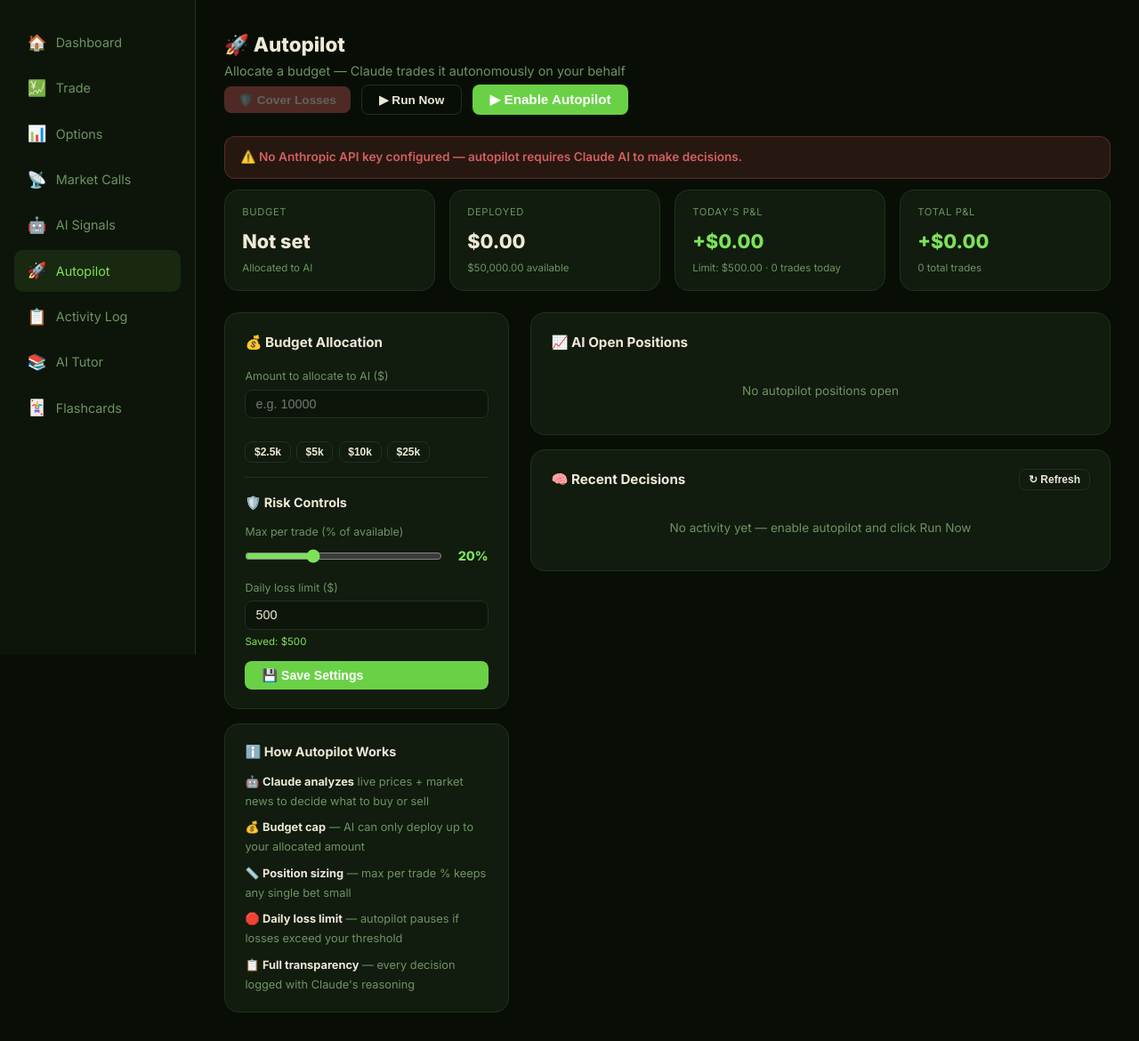
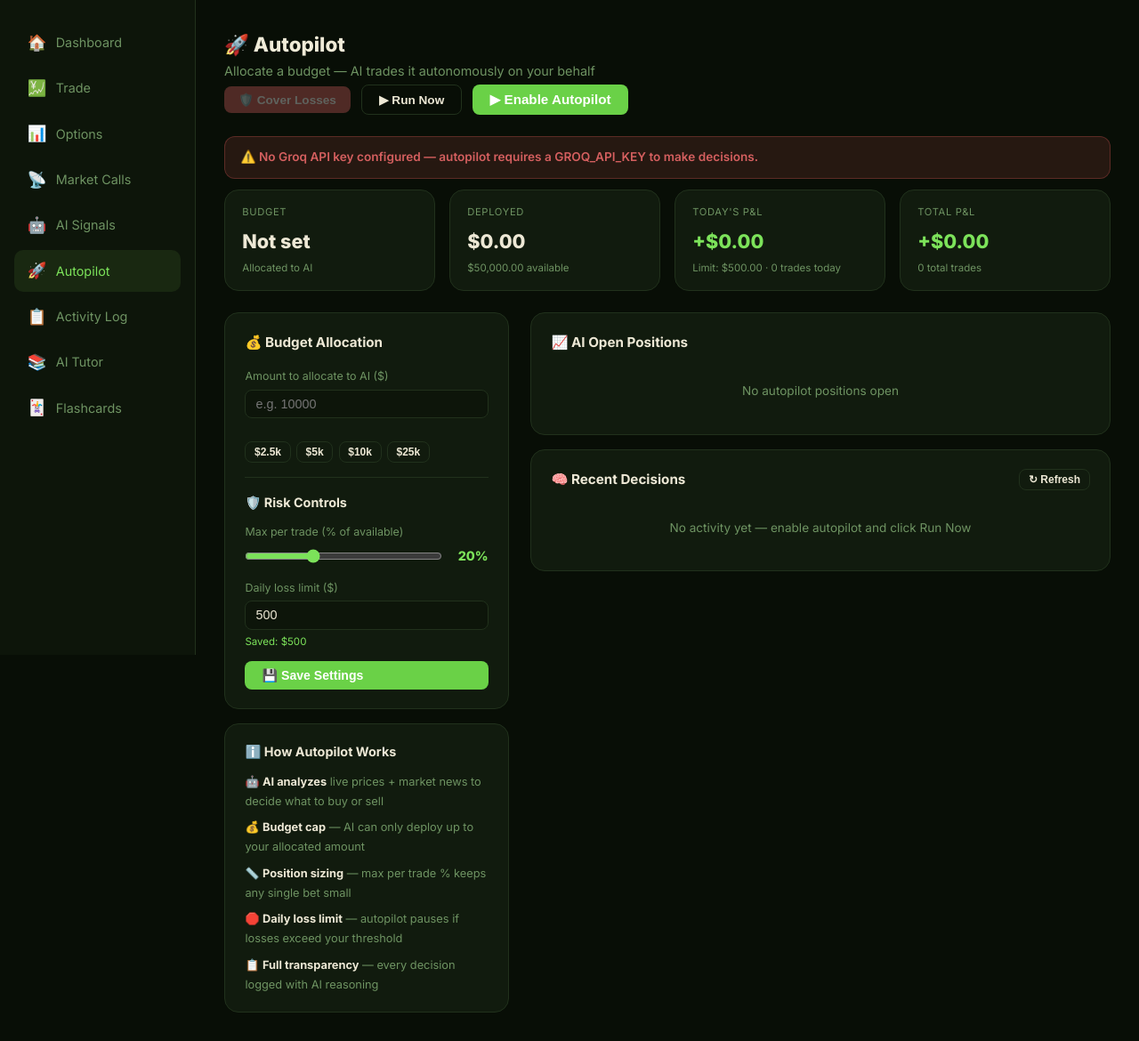
Before and after one commit to ritheeshkramakrishnan/mockfolio, a Flask app: page /autopilot in a window 1280 px wide. Shown: the part 64-1234 px from the top of the page at 89% size. Run offline with Flask 3, Linux system fonts and the light colour scheme; the visitor is signed in with stand-in values (Sample User, id 1); data comes from the database, SQL or seed files in the repository; data that the repository does not hold is empty; some libraries are stand-ins or nearby versions.

Commit message:
fix: replace all Claude/Anthropic references with Groq/AI in templates
Co-Authored-By: Claude Sonnet 4.6 <noreply@anthropic.com>

```diff
--- a/templates/autopilot.html
+++ b/templates/autopilot.html
@@ -35,7 +35,7 @@
     <div class="section-head" style="align-items:flex-start;">
       <div>
         <h2>🚀 Autopilot</h2>
-        <p style="color:var(--muted);font-size:.9rem;">Allocate a budget — Claude trades it autonomously on your behalf</p>
+        <p style="color:var(--muted);font-size:.9rem;">Allocate a budget — AI trades it autonomously on your behalf</p>
       </div>
       <div style="display:flex;gap:.75rem;align-items:center;margin-top:.25rem;flex-wrap:wrap;">
         <button id="coverLossesBtn" onclick="coverLosses()" class="btn btn-red"
@@ -135,11 +135,11 @@
         <div class="card" style="padding:1.2rem 1.4rem;">
           <div style="font-weight:700;margin-bottom:.75rem;font-size:.9rem;">ℹ️ How Autopilot Works</div>
           <div style="font-size:.8rem;color:var(--muted);line-height:1.7;">
-            <div style="margin-bottom:.5rem;">🤖 <b style="color:var(--text);">Claude analyzes</b> live prices + market news to decide what to buy or sell</div>
+            <div style="margin-bottom:.5rem;">🤖 <b style="color:var(--text);">AI analyzes</b> live prices + market news to decide what to buy or sell</div>
             <div style="margin-bottom:.5rem;">💰 <b style="color:var(--text);">Budget cap</b> — AI can only deploy up to your allocated amount</div>
             <div style="margin-bottom:.5rem;">📏 <b style="color:var(--text);">Position sizing</b> — max per trade % keeps any single bet small</div>
             <div style="margin-bottom:.5rem;">🛑 <b style="color:var(--text);">Daily loss limit</b> — autopilot pauses if losses exceed your threshold</div>
-            <div>📋 <b style="color:var(--text);">Full transparency</b> — every decision logged with Claude's reasoning</div>
+            <div>📋 <b style="color:var(--text);">Full transparency</b> — every decision logged with AI reasoning</div>
           </div>
         </div>
 
@@ -225,7 +225,7 @@ async function loadStats() {
     banner.style.background = 'rgba(255,100,100,.12)';
     banner.style.color = 'var(--red)';
     banner.style.border = '1px solid rgba(255,100,100,.25)';
-    banner.textContent = '⚠️ No Anthropic API key configured — autopilot requires Claude AI to make decisions.';
+    banner.textContent = '⚠️ No Groq API key configured — autopilot requires a GROQ_API_KEY to make decisions.';
   } else if (res.paused_today) {
     banner.style.display = 'block';
     banner.style.background = 'rgba(255,180,0,.12)';
@@ -237,7 +237,7 @@ async function loadStats() {
     banner.style.background = 'rgba(126,200,80,.1)';
     banner.style.color = 'var(--accent)';
     banner.style.border = '1px solid rgba(126,200,80,.2)';
-    banner.textContent = `✅ Autopilot is ACTIVE — Claude is monitoring the market and trading up to ${fmt(res.budget || 0)} on your behalf.`;
+    banner.textContent = `✅ Autopilot is ACTIVE — AI is monitoring the market and trading up to ${fmt(res.budget || 0)} on your behalf.`;
   } else {
     banner.style.display = 'none';
   }
@@ -518,7 +518,7 @@ async function coverLosses() {
     `🛡️  Cover Losses Mode\n` +
     `────────────────────────────────\n` +
     lossLine +
-    `\nClaude will:\n` +
+    `\nAI will:\n` +
     `  • Sell every position with > 2% unrealised loss\n` +
     `  • Prioritise cutting the worst loser first\n` +
     `  • Redeploy freed capital into safe, defensive\n` +
@@ -537,7 +537,7 @@ async function coverLosses() {
   banner.style.background = 'rgba(212,95,95,.12)';
   banner.style.color = 'var(--red)';
   banner.style.border = '1px solid rgba(212,95,95,.25)';
-  banner.textContent = '🛡️ Running cover losses — Claude is analysing your portfolio…';
+  banner.textContent = '🛡️ Running cover losses — AI is analysing your portfolio…';
 
   try {
     const res = await fetch('/api/autopilot/cover-losses', {method:'POST'}).then(r => r.json());
--- a/templates/dashboard.html
+++ b/templates/dashboard.html
@@ -127,7 +127,7 @@
         <div style="font-size:.78rem;font-weight:600;color:var(--muted);margin-bottom:.5rem;text-transform:uppercase;letter-spacing:.05em;">Recent AI Decisions</div>
         <div id="autopilotLogItems" style="display:flex;flex-direction:column;gap:.5rem;max-height:220px;overflow-y:auto;"></div>
       </div>
-      <p id="autopilotNoKey" style="display:none;font-size:.82rem;color:var(--red);">⚠ Autopilot requires an Anthropic API key — add ANTHROPIC_API_KEY in Railway Variables.</p>
+      <p id="autopilotNoKey" style="display:none;font-size:.82rem;color:var(--red);">⚠ Autopilot requires a Groq API key — add GROQ_API_KEY in Railway Variables.</p>
     </div>
 
     <!-- quick actions -->
@@ -366,7 +366,7 @@ async function loadAutopilot() {
   if (!data.ai_available) {
     document.getElementById('autopilotNoKey').style.display = 'block';
     document.getElementById('autopilotBtn').style.display = 'none';
-    document.getElementById('autopilotStatus').textContent = 'Requires Anthropic API key';
+    document.getElementById('autopilotStatus').textContent = 'Requires Groq API key';
     return;
   }
 
--- a/templates/index.html
+++ b/templates/index.html
@@ -42,7 +42,7 @@
 <div class="stats-bar">
   <div class="stat-item"><div class="num">$50K</div><div class="lbl">Starting Paper Balance</div></div>
   <div class="stat-item"><div class="num">Real</div><div class="lbl">Yahoo Finance Prices</div></div>
-  <div class="stat-item"><div class="num">AI</div><div class="lbl">Powered Tutor (Claude)</div></div>
+  <div class="stat-item"><div class="num">AI</div><div class="lbl">Powered Tutor (Groq)</div></div>
   <div class="stat-item"><div class="num">50+</div><div class="lbl">Quant Flashcards</div></div>
   <div class="stat-item"><div class="num">Free</div><div class="lbl">No Credit Card Needed</div></div>
 </div>
@@ -60,7 +60,7 @@
     <div class="card">
       <div class="card-icon">🤖</div>
       <h3>AI Tutor (QuantBot)</h3>
-      <p>Ask Claude-powered QuantBot anything — pattern recognition, strategy breakdowns, risk management, and more.</p>
+      <p>Ask AI-powered QuantBot anything — pattern recognition, strategy breakdowns, risk management, and more.</p>
     </div>
     <div class="card">
       <div class="card-icon">🎲</div>
--- a/templates/signals.html
+++ b/templates/signals.html
@@ -85,7 +85,7 @@
   <main class="main-content">
     <div class="section-head" style="margin-bottom:1rem;">
       <h2>📡 AI Market Signals</h2>
-      <p style="color:var(--muted);font-size:.9rem;">Live news → Claude AI analysis → Paper trade recommendations · Auto-refreshes every 5 min · Educational only</p>
+      <p style="color:var(--muted);font-size:.9rem;">Live news → AI analysis → Paper trade recommendations · Auto-refreshes every 5 min · Educational only</p>
     </div>
 
     <div class="status-bar">
```
